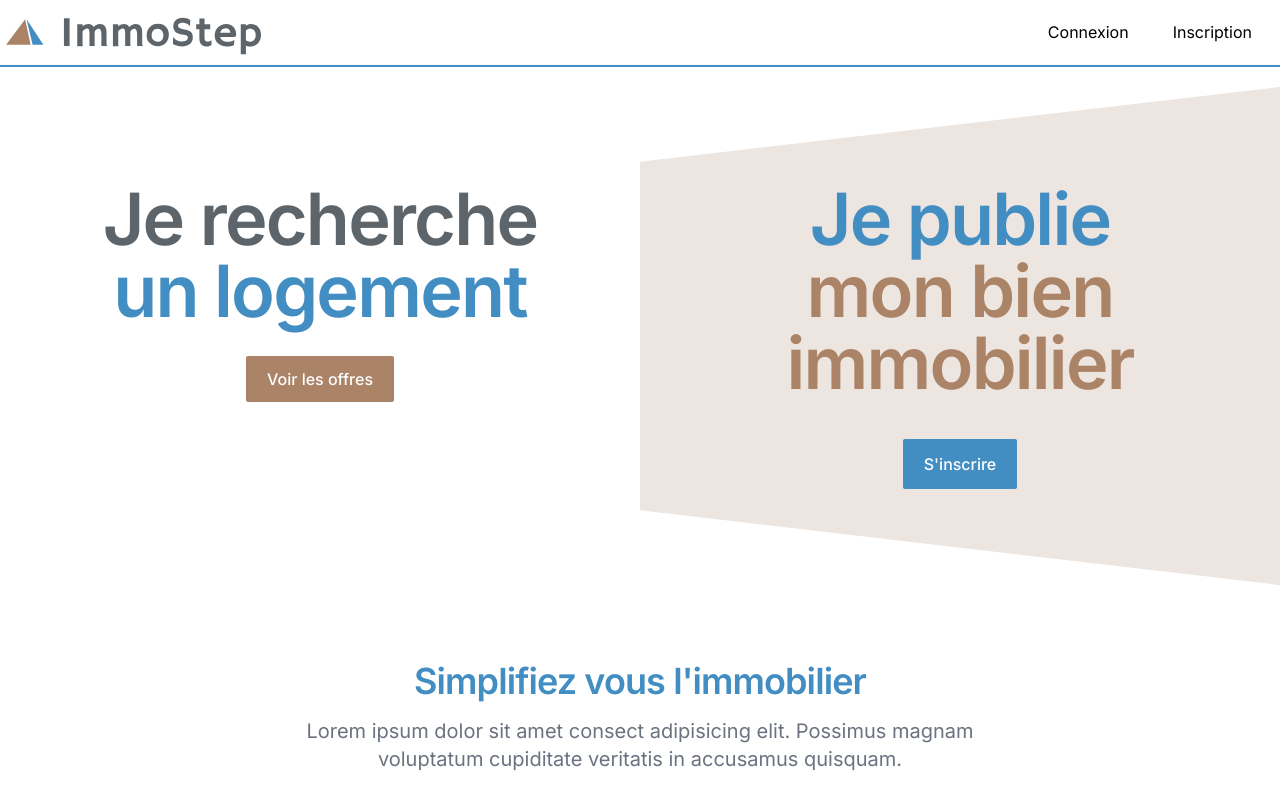
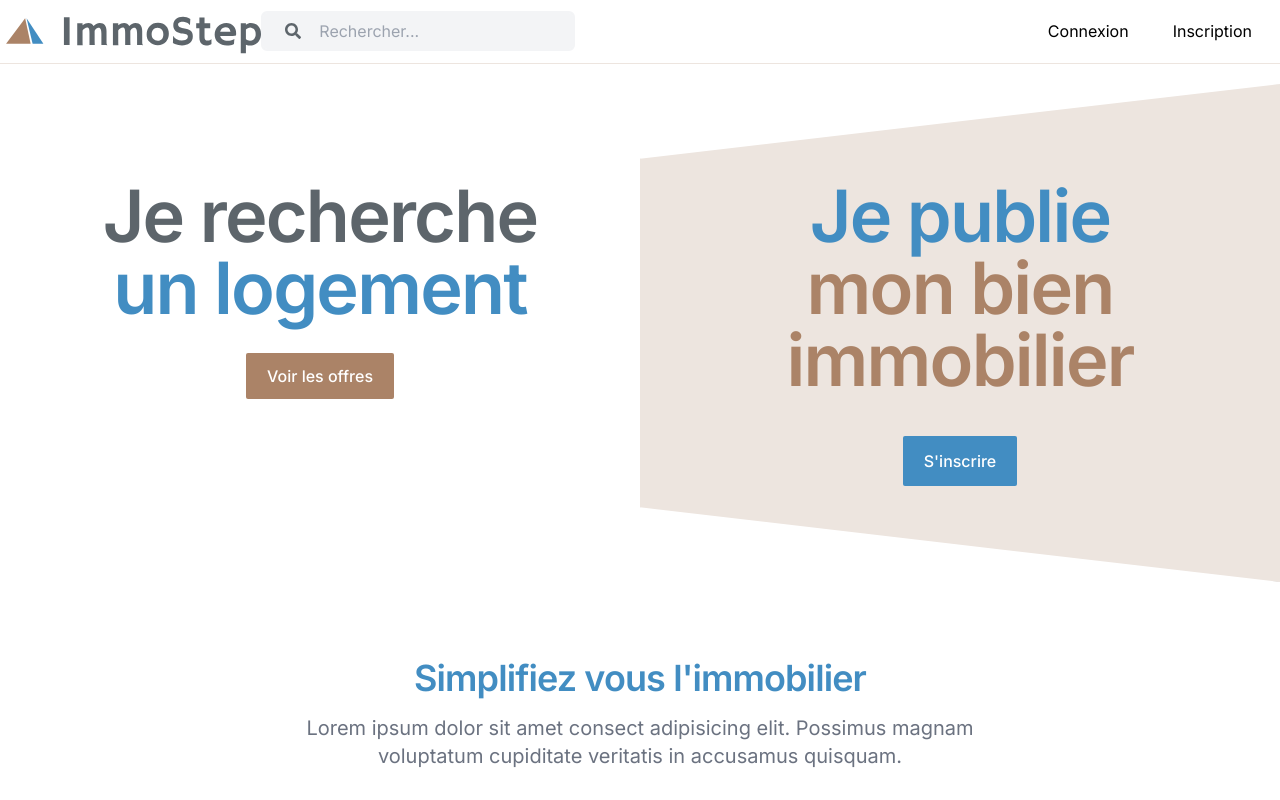
Before and after one commit to immostep/immostep, a React (Create React App) app: page / in a window 1280 px wide. Shown: the top 800 px of the page. Built offline with nearby package versions, Linux system fonts and the light colour scheme.

Commit message:
Refactor HeaderBar

```diff
--- a/src/HeaderBar.js
+++ b/src/HeaderBar.js
@@ -5,8 +5,9 @@ import logo_color from './img/logo_color.svg';
 import { FontAwesomeIcon } from '@fortawesome/react-fontawesome';
 import { faBell } from '@fortawesome/free-regular-svg-icons';
 import userImg from './img/stephane-plaza.jpg';
+import { faSearch } from '@fortawesome/free-solid-svg-icons';
 
-function HeaderBar({ isFluid = false, user = {} }) {
+function HeaderBar({ isFluid = false, user = {}, noLogo = false, noSearchField = false }) {
   const [showLoginForm, setShowLoginForm] = useState(false);
   const [isLoggedIn, setIsLoggedIn] = useState(!!user.id);
 
@@ -15,15 +16,34 @@ function HeaderBar({ isFluid = false, user = {} }) {
   }, [user]);
 
   return (
-    <header className="relative border-b-2 border-secondary">
-      <div className={isFluid ? 'mx-10' : 'container mx-auto'}>
-        <nav id="header" className="top-0 z-30 w-full bg-white border-b text-primary border-gray-50">
-          <div className="flex flex-wrap justify-between w-full mx-auto mt-0">
+    <header className="relative flex items-center justify-between h-16 bg-white border-b-2 border-ternary-light flex-nowrap">
+      <nav id="header" className={`top-0 z-30 w-full bg-white text-primary ${isFluid ? 'mx-10' : 'container mx-auto'}`}>
+        <div className="flex flex-wrap items-center justify-between w-full mx-auto mt-0">
+          {!noLogo && (
             <div className="flex">
               <a className="no-underline hover:no-underline" href="/">
-                <img src={logo_color} className="[height:64px]" alt="ImmoStep" />
+                <img src={logo_color} className="[height:64px] aspect-auto" alt="ImmoStep" />
               </a>
             </div>
+          )}
+
+          {!noSearchField && (
+            <div className="relative search-area">
+              <form
+                onSubmit={(ev) => {
+                  ev.preventDefault();
+                }}>
+                <input
+                  type="text"
+                  placeholder="Rechercher..."
+                  className="w-full h-10 pr-5 bg-gray-100 border-2 border-gray-100 rounded-md hover:border-gray-300 pl-14"
+                />
+                <button type="submit" className="absolute top-0 left-0 pt-2 pl-6">
+                  <FontAwesomeIcon icon={faSearch} />
+                </button>
+              </form>
+            </div>
+          )}
 
           <div
             className="z-20 hidden w-full mt-2 text-black bg-gray-100 grow lg:items-center lg:w-auto lg:flex lg:mt-0 lg:bg-transparent"
@@ -90,7 +110,6 @@ function HeaderBar({ isFluid = false, user = {} }) {
           </div>
         </div>
       </nav>
-      </div>
     </header>
   );
 }
@@ -99,5 +118,7 @@ export default HeaderBar;
 
 HeaderBar.propTypes = {
   isFluid: PropTypes.bool,
+  noLogo: PropTypes.bool,
+  noSearchField: PropTypes.bool,
   user: PropTypes.object
 };
```
Lines whose indentation alone changed are shown as unchanged.
